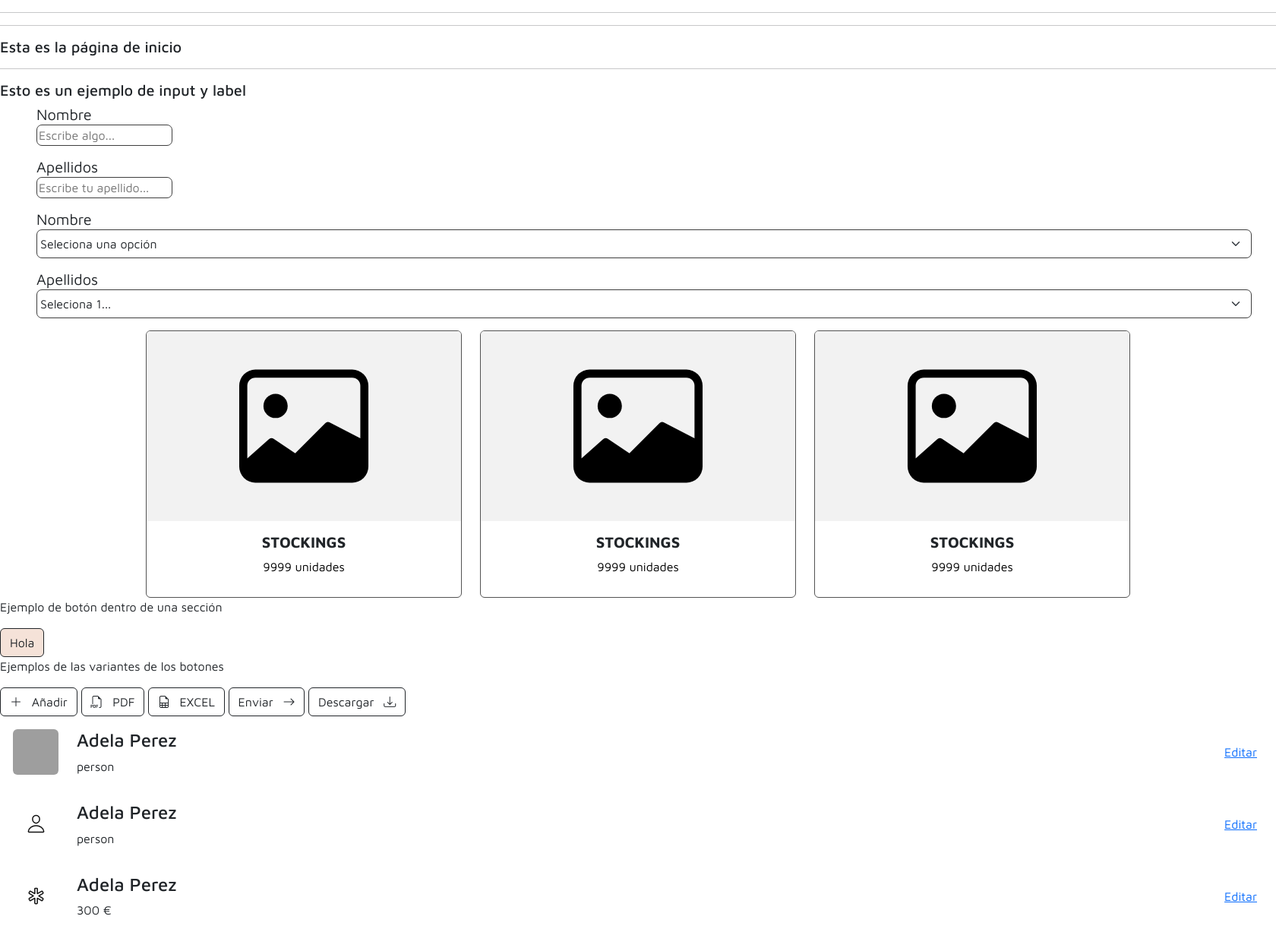
After one commit to ISPP-12/SarandONGa, a Django app: page / in a window 1680 px wide. The commit adds this page. Shown: the whole page at 76% size. Run offline with Django 4.2, Linux system fonts and the light colour scheme; grey boxes are pictures that could not be loaded.

Commit message:
FEAT(#95): ADD CARD COMPONENT
It includes not found pictures (placeholder) and a dedicated css file.

```diff
--- /dev/null
+++ b/main/templates/components/card.html
@@ -0,0 +1,27 @@
+{% comment %}
+ATTRIBUTES
+- id: for the card div, just in case
+- class_card: class for the card. It is CRUCIAL for the display switch component
+- item: the item to be shown. Should be stock, otherwise, it needs to have these three attributes:
+    - name
+    - picture
+    - quantity
+{% endcomment %}
+{% load static %}
+<link rel="stylesheet" type="text/css" href="{% static 'styles/components/cards.css' %}">
+
+<div id="{{id}}" class="productDiv">
+    <div class="card {{class_card}}">
+        <div class="row g-0">
+            <div class="card-img-col col-12">
+                <img src="{% if item.picture %}{% static item.picture %}{% else %}{% static 'img/img-not-found.svg' %}{% endif %}" class="card-img-top" alt="{{item.name}}">
+            </div>
+            <div class="card-body-col col-12">
+                <div class="card-body">
+                    <h5 class="card-title"><span title="{{item.name}}">{{item.name}}</span></h5>
+                    <p class="card-text">{{item.quantity}} unidad{% if item.quantity != 1 %}es{% endif %}</p>
+                </div>
+            </div>
+        </div>
+    </div>
+</div>
--- a/main/templates/index.html
+++ b/main/templates/index.html
@@ -17,7 +17,13 @@
 		{% include "components/select.html" with id=1 label_text="Nombre" label_text="Nombre" options=options1 placeholder="Seleciona una opción"    %}
 		{% include "components/select.html" with id=3 label_text="Apellidos"  options=options2 placeholder="Seleciona 1..."    %}
 
-
+		<div class="container">
+			<div id="id-cardsDiv" class="row row-cols-1 row-cols-md-3 g-4">
+				{% include "components/card.html" with class_card='card-stock' item=stockTest %}
+				{% include "components/card.html" with class_card='card-stock' item=stockTest %}
+				{% include "components/card.html" with class_card='card-stock' item=stockTest %}
+			</div>
+		</div>
 
 
 		{% comment %} Example button {% endcomment %}
@@ -32,8 +38,6 @@
 		{% include 'components/button.html' with text="Enviar" variation="SUBMIT" %}
 		{% include 'components/button.html' with text="Descargar" variation="DOWNLOAD" %}
 
-		{% include 'master_sidebar.html' %}
-
 		{% comment %} Example cardlist {% endcomment %}
 
 		{% include 'components/card-list.html' with object_name="person" profilePic="https://this-person-does-not-exist.com/gen/avatar-117af80ee0a09a08091c16faa044c981.jpg" name="Adela" surnames="Perez"%}
--- a/main/views.py
+++ b/main/views.py
@@ -1,10 +1,11 @@
 from django.shortcuts import render
-
 
 # Create your views here.
 
 def index(request):
     context = {
     'options1': {'1':'1','2':'2','3':'3','4':'4'},
-    'options2': {'4':'5','9':'8'},}
+    'options2': {'4':'5','9':'8'},
+    'stockTest': {'name':'STOCKINGS','quantity':9999}
+    }
     return render(request, 'index.html' ,context)
--- /dev/null
+++ b/static/styles/components/cards.css
@@ -0,0 +1,63 @@
+/* GENERAL */
+.card {
+  border-color: #535353;
+}
+
+.card-title, .card-text {
+  overflow: hidden;
+  white-space: nowrap;
+  text-overflow: ellipsis;
+}
+
+/* GRID CARDS */
+.card-stock .card-img-col {
+  height: 250px;
+  overflow: hidden;
+}
+
+.card-stock .card-img-top {
+  height: 250px;
+  transition: all 0.75s ease-in-out;
+}
+
+.card-stock .card-img-top:hover {
+  transform: scale(1.05);
+}
+
+.card-img-top {
+  object-fit: cover;
+}
+
+.card-stock .card-body {
+  height: 100px;
+}
+
+.card-stock .card-title {
+  font-weight: bold;
+}
+
+.card-stock a, .card-stock p {
+  color: black !important;
+}
+
+.card-stock .card-title,
+.card-stock .card-text {
+  text-align: center;
+}
+
+/* LIST CARDS */
+.card-stock-list {
+  border-color: #535353;
+}
+
+.card-stock-list .card-img-top {
+  max-width: 150px;
+  height: 150px;
+  padding: 5% 5%;
+  border-radius: 25px;
+}
+
+.card-stock-list .card-title,
+.card-stock-list .card-text {
+  text-align: start;
+}
```
Also changed, not shown: static/img/img-not-found.png (added), static/img/img-not-found.svg (added).
